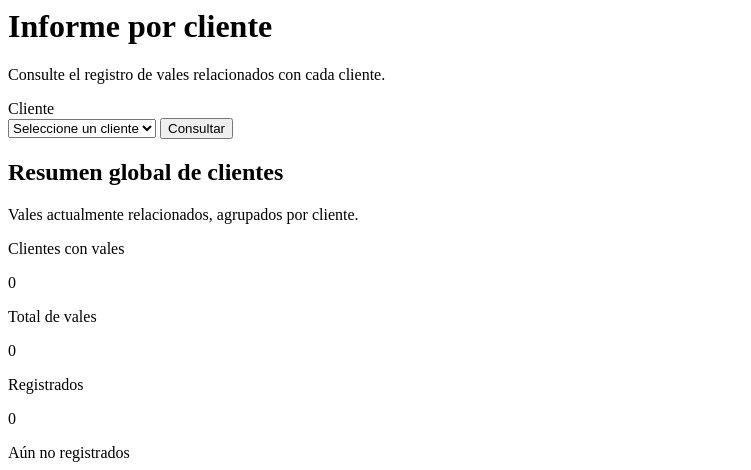
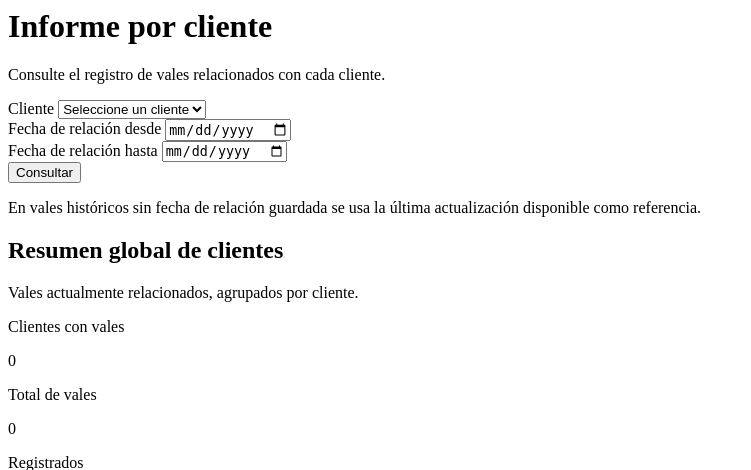
Before and after one commit to danjohn007/dunas, a PHP site: page /client_report.php in a window 1280 px wide. Shown: the top 470 px of the page, without its empty margins (0-751 px from the left). Run offline with PHP 8.4, Linux system fonts and the light colour scheme; data that the repository does not hold is empty; some libraries are stand-ins or nearby versions.

Commit message:
fecha relación

```diff
--- a/app/models/Voucher.php
+++ b/app/models/Voucher.php
@@ -914,7 +914,7 @@ class Voucher {
                     v.payment_status,
                     v.status,
                     v.created_at,
-                    v.related_at,
+                    COALESCE(v.related_at, v.updated_at, v.created_at) AS related_at,
                     v.used_at,
                     c.business_name as client_name,
                     c.id as client_id
@@ -930,12 +930,12 @@ class Voucher {
         }
 
         if ($dateFrom) {
-            $sql .= " AND v.created_at >= ?";
+            $sql .= " AND COALESCE(v.related_at, v.updated_at, v.created_at) >= ?";
             $params[] = $dateFrom . ' 00:00:00';
         }
 
         if ($dateTo) {
-            $sql .= " AND v.created_at <= ?";
+            $sql .= " AND COALESCE(v.related_at, v.updated_at, v.created_at) <= ?";
             $params[] = $dateTo . ' 23:59:59';
         }
 
--- a/app/views/vouchers/client_report.php
+++ b/app/views/vouchers/client_report.php
@@ -5,9 +5,10 @@
     </div>
 
     <form method="GET" action="<?php echo BASE_URL; ?>/vouchers/clientReport" class="bg-white rounded-lg shadow-md p-6 mb-6">
+        <div class="grid grid-cols-1 md:grid-cols-2 xl:grid-cols-4 gap-4 items-end">
+            <div class="md:col-span-2 xl:col-span-1">
                 <label for="client_id" class="block text-sm font-medium text-gray-700 mb-2">Cliente</label>
-        <div class="flex flex-col sm:flex-row gap-3">
-            <select id="client_id" name="client_id" required class="w-full sm:max-w-xl rounded-lg border-gray-300 focus:border-blue-500 focus:ring-blue-500">
+                <select id="client_id" name="client_id" required class="w-full rounded-lg border-gray-300 focus:border-blue-500 focus:ring-blue-500">
                     <option value="">Seleccione un cliente</option>
                     <?php foreach ($clients as $client): ?>
                     <option value="<?php echo (int)$client['id']; ?>" <?php echo ($selectedClient && (int)$selectedClient['id'] === (int)$client['id']) ? 'selected' : ''; ?>>
@@ -15,10 +16,27 @@
                     </option>
                     <?php endforeach; ?>
                 </select>
+            </div>
+            <div>
+                <label for="date_from" class="block text-sm font-medium text-gray-700 mb-2">Fecha de relación desde</label>
+                <input type="date" id="date_from" name="date_from" value="<?php echo htmlspecialchars($dateFrom ?? ''); ?>" class="w-full rounded-lg border-gray-300 focus:border-blue-500 focus:ring-blue-500">
+            </div>
+            <div>
+                <label for="date_to" class="block text-sm font-medium text-gray-700 mb-2">Fecha de relación hasta</label>
+                <input type="date" id="date_to" name="date_to" value="<?php echo htmlspecialchars($dateTo ?? ''); ?>" class="w-full rounded-lg border-gray-300 focus:border-blue-500 focus:ring-blue-500">
+            </div>
+            <div class="flex gap-3">
                 <button type="submit" class="inline-flex items-center justify-center px-4 py-2 bg-blue-600 hover:bg-blue-700 text-white font-medium rounded-lg transition-colors">
                     <i class="fas fa-search mr-2"></i>Consultar
                 </button>
+                <?php if ($selectedClient && ($dateFrom || $dateTo)): ?>
+                <a href="<?php echo BASE_URL; ?>/vouchers/clientReport?client_id=<?php echo (int)$selectedClient['id']; ?>" class="inline-flex items-center justify-center px-4 py-2 border border-gray-300 text-gray-700 hover:bg-gray-50 font-medium rounded-lg transition-colors">
+                    Limpiar fechas
+                </a>
+                <?php endif; ?>
             </div>
+        </div>
+        <p class="mt-3 text-xs text-gray-500">En vales históricos sin fecha de relación guardada se usa la última actualización disponible como referencia.</p>
     </form>
 
     <?php if (!$selectedClient): ?>
@@ -123,6 +141,8 @@
         <section class="lg:col-span-2 bg-white rounded-lg shadow-md overflow-hidden">
             <form method="POST" action="<?php echo BASE_URL; ?>/vouchers/registerSelectedForClient" id="registerSelectedVouchersForm">
                 <input type="hidden" name="client_id" value="<?php echo (int)$selectedClient['id']; ?>">
+                <input type="hidden" name="date_from" value="<?php echo htmlspecialchars($dateFrom ?? ''); ?>">
+                <input type="hidden" name="date_to" value="<?php echo htmlspecialchars($dateTo ?? ''); ?>">
                 <div class="flex flex-col sm:flex-row sm:items-center sm:justify-between gap-3 p-4 border-b border-gray-200">
                     <p class="text-sm text-gray-600" aria-live="polite">
                         <span id="selectedVoucherCount">0</span> vales seleccionados
```
Also changed, not shown: app/controllers/VoucherController.php (+44 -2 lines). Lines whose indentation alone changed are shown as unchanged.
